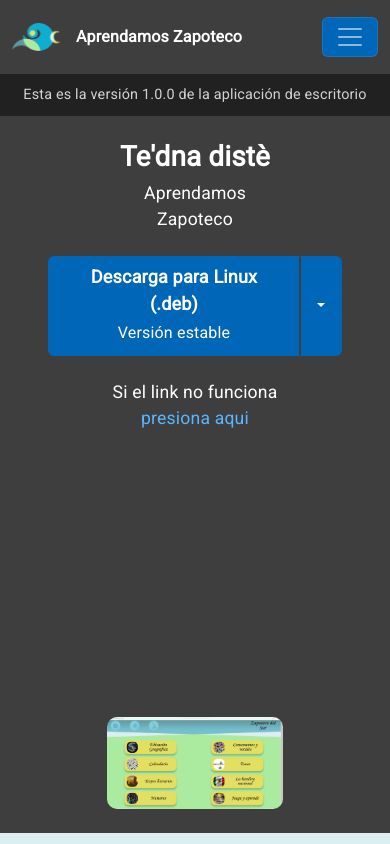
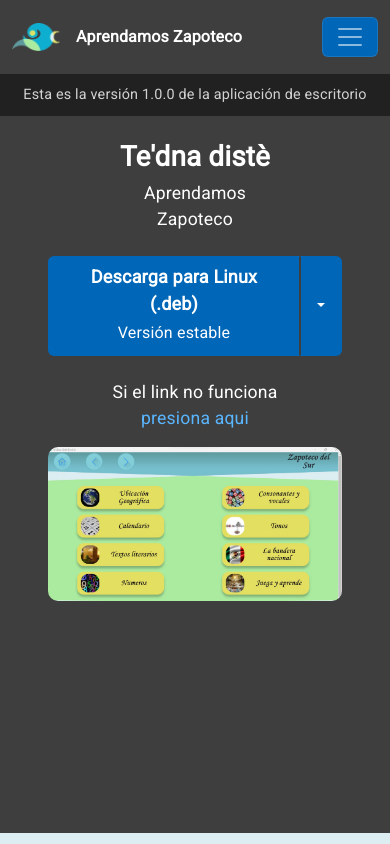
Before and after one commit to aprendamoszapoteco/aprendamoszapoteco.github.io, a React (Vite) app: page / in a window 390 px wide. Shown: the top 844 px of the page. Built offline with nearby package versions, Linux system fonts and the light colour scheme.

Commit message:
fix: Repair image at screen mobile

```diff
--- a/src/components/views/Presentation.jsx
+++ b/src/components/views/Presentation.jsx
@@ -1,4 +1,5 @@
 import ButtonMain from '../commons/ButtonMain';
+import styled from 'styled-components';
 
 const Presentation = () => {
   return (
@@ -6,7 +7,7 @@ const Presentation = () => {
       className="d-flex flex-column flex-lg-row justify-content-lg-between align-items-center p-4 px-5"
       style={ {backgroundColor: '#3E3E3E', minHeight: '85vh'} }
     >
-      <div className="pe-lg-4 text-white text-center flex-fill">
+      <div className="pe-lg-4 text-white text-center flex-md-fill">
         <h1 className="text-center fw-bold">{ 'Te\'dna distè' }</h1>
         <h2 style={ {fontSize: '1.1rem', lineHeight: '1.6rem'} }>
           <p className="mb-0">Aprendamos</p>
@@ -16,7 +17,7 @@ const Presentation = () => {
         <p className="mt-4 mb-0">Si el link no funciona</p>
         <p><a href="#support" style={ {textDecoration: 'none', color: '#5AB6FF'} }>presiona aqui</a></p>
       </div>
-      <div style={{ objectFit: 'contain', width: '60%' }}>
+      <DivImage style={{ objectFit: 'contain' }}>
         <picture>
           <source type="image/webp"
             srcSet={ new URL('../../img/start/app.webp', import.meta.url).href }
@@ -29,9 +30,21 @@ const Presentation = () => {
             className="img-fluid"
           />
         </picture>
-      </div>
+      </DivImage>
     </div>
   );
 };
 
+const DivImage = styled.div`
+  width: 60%;
+  @media screen and (max-width: 800px){
+    width: 80%;
+  }
+  @media screen and (max-width: 700px){
+    width: 90%;
+  }
+  @media screen and (max-width: 500px){
+    width: 100%;
+  }
+`;
 export default Presentation;
```
